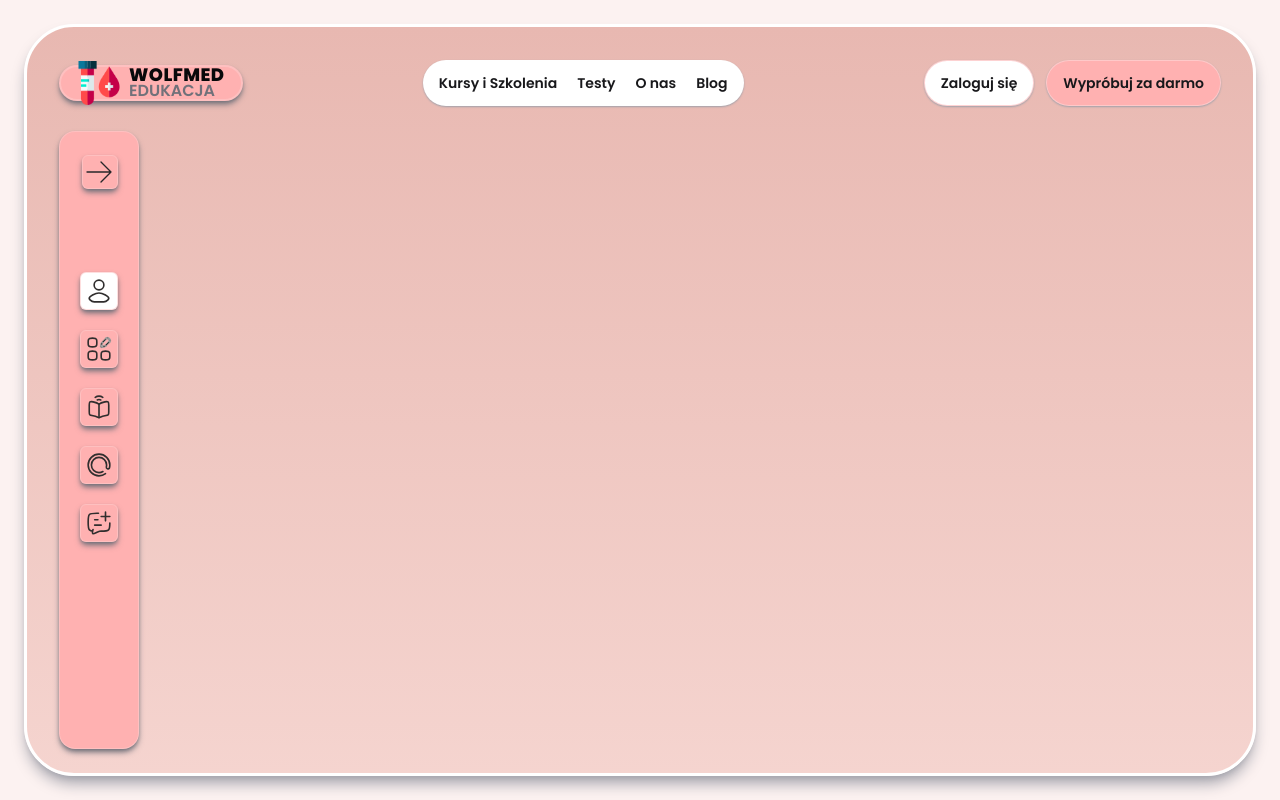
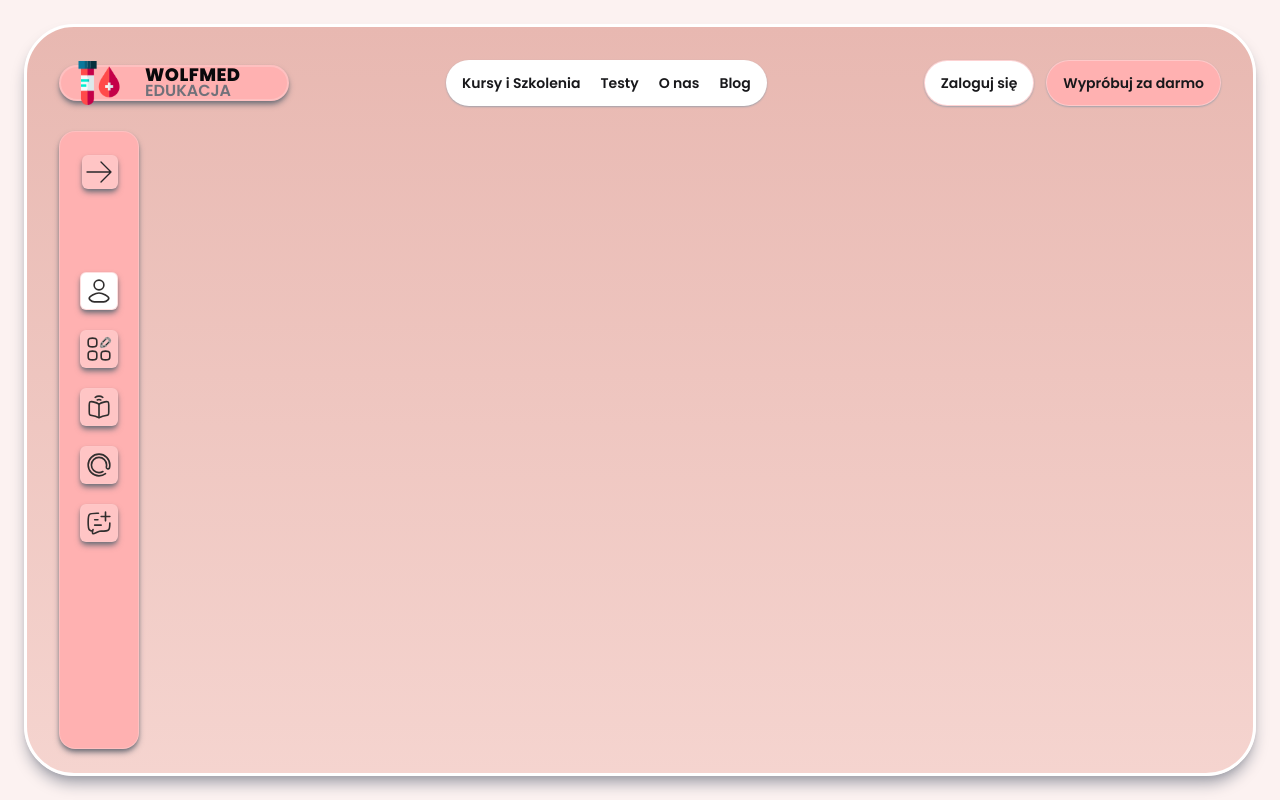
Before and after one commit to wujekbizon/wolfmed-edu, a Next.js app: page /testy-opiekun in a window 1280 px wide. Built offline with nearby package versions, Linux system fonts and the light colour scheme.

Commit message:
Apply minor CSS changes to SidePanel buttons

```diff
--- a/src/app/_components/SidePanel.tsx
+++ b/src/app/_components/SidePanel.tsx
@@ -44,7 +44,7 @@ export default function SidePanel() {
           />
         </div>
         <button
-          className="flex justify-center items-center pr-0.5 transition-all hover:scale-95 rounded-md border border-red-200/60 hover:border-amber-400/10 hover:shadow-sm hover:bg-[#ffa5a5] shadow-md shadow-zinc-500"
+          className="flex justify-center bg-[#ffc5c5] items-center pr-0.5 transition-all hover:scale-95 rounded-md border border-red-200/60 hover:border-zinc-900 hover:shadow-sm hover:bg-[#f58a8a] shadow-md shadow-zinc-500"
           onClick={toggleSidePanel}
         >
           <svg
--- a/src/components/CustomButton.tsx
+++ b/src/components/CustomButton.tsx
@@ -10,8 +10,8 @@ export default function CustomButton(props: {
     <Link
       href={props.href}
       className={`${
-        props.active ? 'bg-white' : 'bg-transparent'
-      } flex w-full cursor-pointer place-items-center gap-5 stroke-neutral-400 stroke-[0.75] px-0.5 py-1 text-zinc-900 transition-all hover:scale-95 rounded-md border border-red-200/60 hover:shadow-sm hover:bg-[#ffa5a5] shadow-md shadow-zinc-500 hover:border-amber-400/10 hover:stroke-neutral-100 hover:text-white`}
+        props.active ? 'bg-white' : 'bg-[#ffc5c5]'
+      } flex w-full cursor-pointer place-items-center gap-5 stroke-neutral-400 stroke-[0.75] px-0.5 py-1 text-zinc-900 transition-all hover:scale-95 rounded-md border border-red-200/60 hover:shadow-sm hover:bg-[#f58a8a] shadow-md shadow-zinc-500 hover:border-zinc-900 hover:stroke-neutral-100 hover:text-white`}
     >
       {props.children}
       <p className="font-poppins overflow-x-hidden whitespace-nowrap text-lg tracking-wide text-inherit">
--- a/src/components/Logo.tsx
+++ b/src/components/Logo.tsx
@@ -4,7 +4,7 @@ import Link from 'next/link'
 export default function Logo() {
   return (
     <Link href="/">
-      <div className="flex gap-2 cursor-pointer transition-all hover:shadow-sm hover:scale-95 h-9 items-center px-4 border-2 rounded-full border-red-200/60 bg-[#ffb1b1] shadow-md shadow-zinc-500">
+      <div className="flex gap-6 cursor-pointer transition-all hover:shadow-sm hover:scale-95 h-9 items-center w-[230px] px-4 border-2 rounded-full border-red-200/60 bg-[#ffb1b1] shadow-md shadow-zinc-500">
         <div className="h-11 w-11">
           <Image
             className="h-full w-full object-cover"
```
